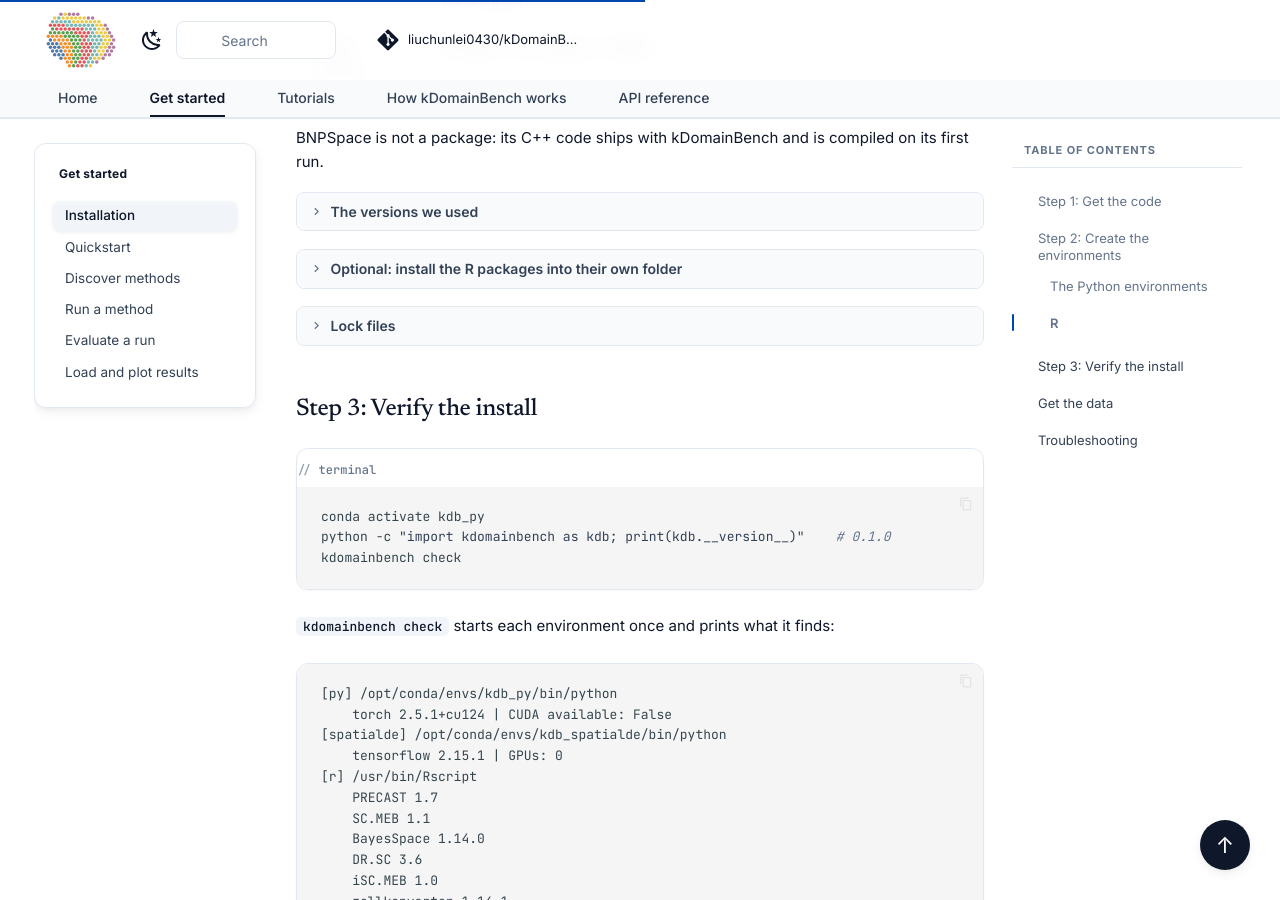
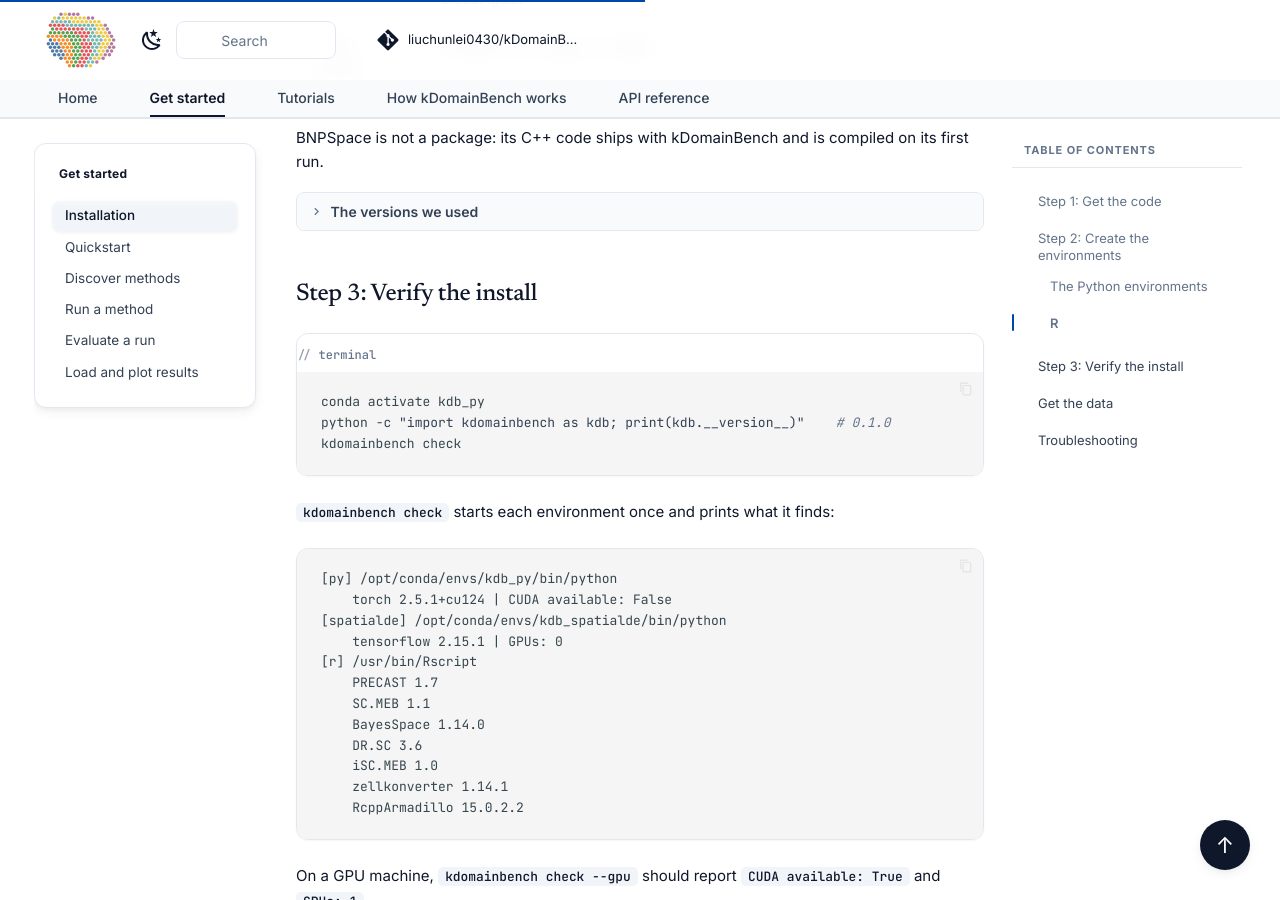
Before and after one commit to PYangLab/domainNumber, an MkDocs documentation site: the page built from docs/installation.md, in a window 1280 px wide and 900 px high, scrolled down 2482 px. Built offline with MkDocs 1.6.1 and Material for MkDocs 9.7.7, drawn with Linux system fonts in a browser that asks for light colours; nearby versions of some CDN libraries; library files that are not in the unit come from our copies; comment, search, counter and statistics services are not loaded; part of the change alters nothing that is shown.

Commit message:
Installation: drop optional R library and lock file notes

````diff
--- a/docs/installation.md
+++ b/docs/installation.md
@@ -79,25 +79,6 @@ BNPSpace is not a package: its C++ code ships with kDomainBench and is compiled
     The benchmark ran with R 4.4.1, Bioconductor 3.19, PRECAST 1.7, DR.SC 3.6, iSC.MEB 1.0,
     SC.MEB 1.1, BayesSpace 1.14.0, Seurat 5.3.0 and zellkonverter 1.14.1. `envs/kdb_r.lock.csv`
     lists every R package with its version.
-
-??? note "Optional: install the R packages into their own folder"
-    By default the script installs into your usual R library, next to your other packages.
-    To keep them separate, give it a folder, and tell kDomainBench to use that folder:
-
-    ```bash title="terminal"
-    Rscript envs/install_r_packages.R ~/kdb_r/library
-    export KDB_R_LIB=~/kdb_r/library
-    ```
-
-    The R methods then use only the packages in that folder (plus base R), so updating your
-    own packages does not change them.
-
-??? note "Lock files"
-    | File | What it locks |
-    |---|---|
-    | `envs/kdb_py.yml` | conda + pip packages of `kdb_py`, with the PyTorch cu124 and PyG wheel indexes |
-    | `envs/kdb_spatialde.yml` | conda + pip packages of `kdb_spatialde`, with SpatialDE pinned to commit `6dbdb55` |
-    | `envs/kdb_r.lock.csv` | the R packages and versions of the benchmark (reference) |
 
 ## Step 3: Verify the install
 
````
